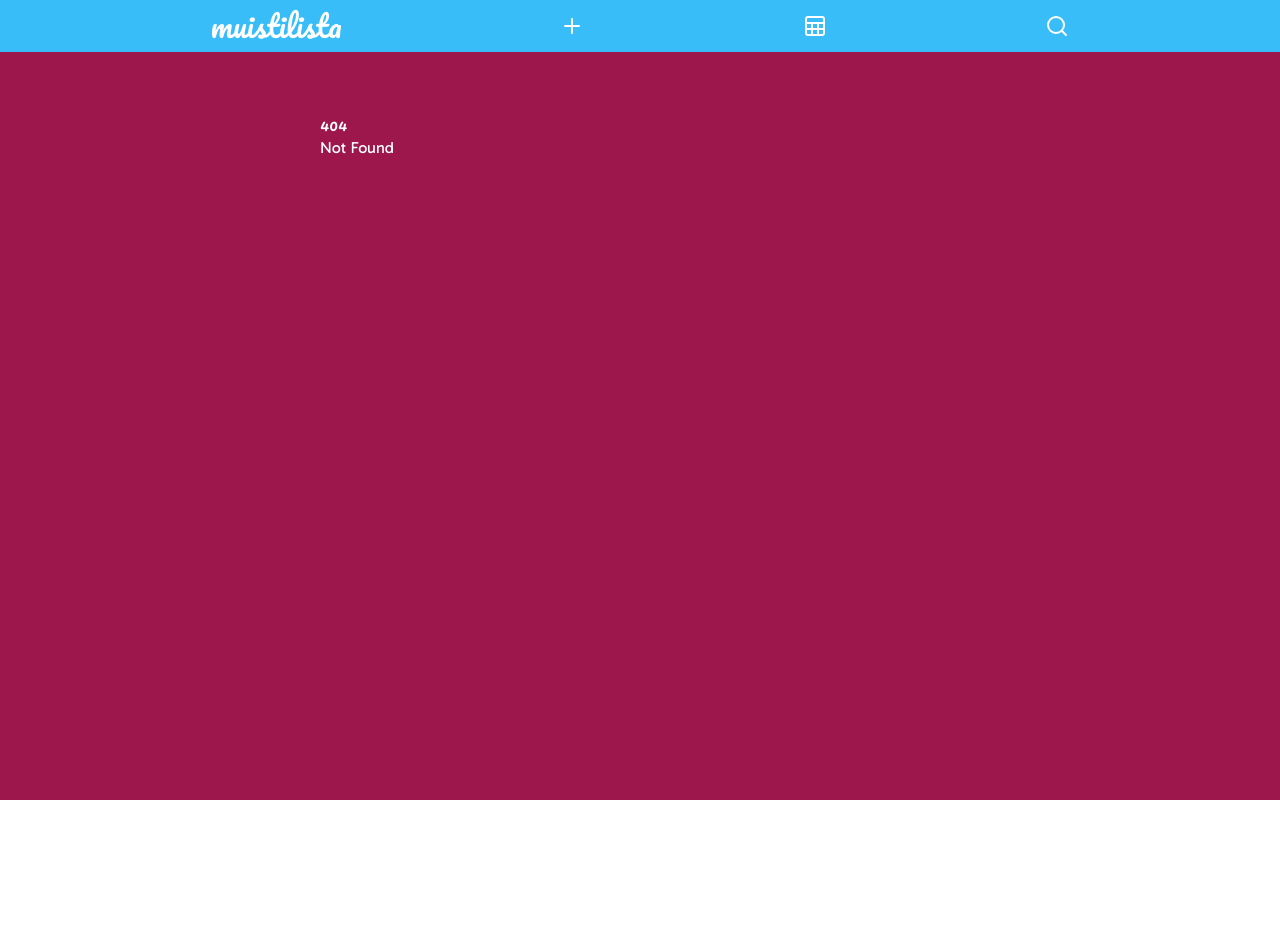
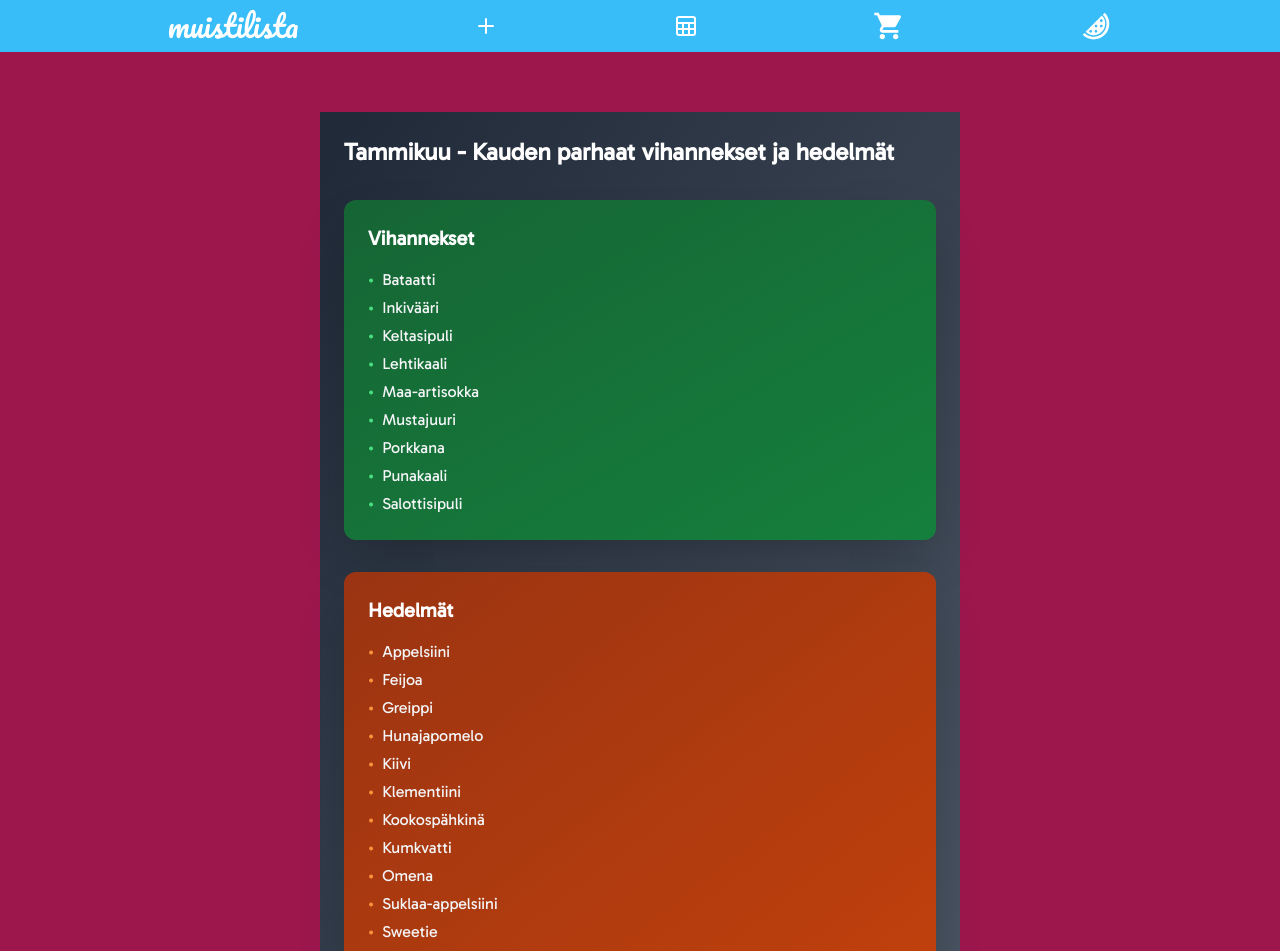
Before and after one commit to cvine001xamk/muistilista_svelte, a SvelteKit app: page /sesongissa in a window 1280 px wide. Before the commit this address had no page. Shown: the top 951 px of the page. Before the commit the page ends 800 px from the top, so only its background shows below. Built offline with nearby package versions, Linux system fonts and the light colour scheme.

Commit message:
Added vegetable calendar and shopping list

```diff
--- a/src/components/Navigaatio.svelte
+++ b/src/components/Navigaatio.svelte
@@ -1,15 +1,8 @@
 <script lang="ts">
-	import SearchIcon from '../lib/icons/SearchIcon.svelte';
 	import PlusIcon from '../lib/icons/PlusIcon.svelte';
 	import SheetIcon from '../lib/icons/SheetIcon.svelte';
-
-	let searching: boolean = false;
-	let hakusana: string = '';
-
-	function toggleSearch() {
-		// searching = !searching;
-		// console.log(searching);
-	}
+	import ShoppingIcon from '$lib/icons/ShoppingIcon.svelte';
+	import FruitIcon from '$lib/icons/FruitIcon.svelte';
 </script>
 
 <div class="bg-sky-400 p-2">
@@ -23,14 +16,11 @@
 		<a href="/suoritukset" class="btn btn-primary" aria-label="Suoritukset">
 			<SheetIcon />
 		</a>
-		<button class="btn btn-primary" aria-label="Suoritukset" on:click={toggleSearch}>
-			<SearchIcon />
-		</button>
+		<a href="/ostoslista" class="btn btn-primary" aria-label="Ostoslista">
+			<ShoppingIcon />
+		</a>
+		<a href="/sesongissa" class="btn btn-primary" aria-label="Sesonkikalenteri">
+			<FruitIcon />
+		</a>
 	</div>
-
-	{#if searching}
-		<div class="mx-auto mt-2 flex w-60 text-slate-900">
-			<input type="text" class="w-full border" placeholder="Hae tehtäviä" />
-		</div>
-	{/if}
 </div>
--- a/src/components/Tehtavat.svelte
+++ b/src/components/Tehtavat.svelte
@@ -3,10 +3,20 @@
 	import { supabase } from '$lib/supabase';
 	import { fade } from 'svelte/transition';
 	import Tehtavarivi from './Tehtavarivi.svelte';
+	import DeleteIcon from '$lib/icons/DeleteIcon.svelte';
 
 	let sortedTehtavat = $state<Tehtava[]>([]);
 	let loading: boolean = $state(true);
 	let tasksWithLessThanOneDay: number = $state(0);
+	let searchTerm = $state<string>('');
+
+	const filteredTehtavat = $derived(
+		searchTerm.length > 1
+			? sortedTehtavat.filter((tehtava) =>
+					tehtava.nimi.toLowerCase().includes(searchTerm.toLowerCase())
+				)
+			: sortedTehtavat
+	);
 
 	function laskeJaljellaOlevaAika(tehtava: Tehtava, edellinenSuoritus: string | null): number {
 		const now = new Date();
@@ -65,7 +75,7 @@
 
 		setTimeout(() => {
 			loading = false;
-		}, 100);
+		}, 200);
 
 		updateBadge(tasksWithLessThanOneDay);
 	}
@@ -102,7 +112,24 @@
 	</div>
 {:else}
 	<div class="flex flex-col items-center justify-center" in:fade>
-		{#each sortedTehtavat as tehtava}
+		<div class="relative mb-4 w-full max-w-md">
+			<input
+				type="text"
+				bind:value={searchTerm}
+				placeholder="Etsi tehtävää..."
+				class="w-full rounded-lg border border-gray-300 px-4 py-2 text-slate-900 focus:outline-none focus:ring-2 focus:ring-blue-500"
+			/>
+			{#if searchTerm}
+				<button
+					onclick={() => (searchTerm = '')}
+					class="absolute inset-y-0 right-0 flex items-center pr-3 text-slate-700 hover:text-gray-700"
+				>
+					<DeleteIcon />
+				</button>
+			{/if}
+		</div>
+
+		{#each filteredTehtavat as tehtava}
 			<Tehtavarivi {tehtava} {haeJaJarjestaTehtavat} />
 		{/each}
 	</div>
--- /dev/null
+++ b/src/lib/icons/DeleteIcon.svelte
@@ -0,0 +1,6 @@
+<svg xmlns="http://www.w3.org/2000/svg" width="32" height="32" viewBox="0 0 24 24"
+	><path
+		fill="currentColor"
+		d="M7 21q-.825 0-1.412-.587T5 19V6q-.425 0-.712-.288T4 5t.288-.712T5 4h4q0-.425.288-.712T10 3h4q.425 0 .713.288T15 4h4q.425 0 .713.288T20 5t-.288.713T19 6v13q0 .825-.587 1.413T17 21zM17 6H7v13h10zm-7 11q.425 0 .713-.288T11 16V9q0-.425-.288-.712T10 8t-.712.288T9 9v7q0 .425.288.713T10 17m4 0q.425 0 .713-.288T15 16V9q0-.425-.288-.712T14 8t-.712.288T13 9v7q0 .425.288.713T14 17M7 6v13z"
+	/></svg
+>
--- /dev/null
+++ b/src/lib/icons/FruitIcon.svelte
@@ -0,0 +1,6 @@
+<svg xmlns="http://www.w3.org/2000/svg" width="32" height="32" viewBox="0 0 24 24"
+	><path
+		fill="currentColor"
+		d="M16.4 16.4c3.4-3.4 3.4-8.9 0-12.2L4.2 16.4c3.3 3.4 8.8 3.4 12.2 0M16 7c.6 0 1 .4 1 1s-.4 1-1 1s-1-.4-1-1s.4-1 1-1m0 4c.6 0 1 .4 1 1s-.4 1-1 1s-1-.4-1-1s.4-1 1-1m-4 0c.6 0 1 .4 1 1s-.4 1-1 1s-1-.4-1-1s.4-1 1-1m0 4c.6 0 1 .4 1 1s-.4 1-1 1s-1-.4-1-1s.4-1 1-1m-4 2c-.6 0-1-.4-1-1s.4-1 1-1s1 .4 1 1s-.4 1-1 1m10.6 1.6c-4.6 4.6-12 4.6-16.6 0l1.4-1.4c3.8 3.8 9.9 3.8 13.7 0s3.8-9.9 0-13.7L18.6 2c4.5 4.6 4.5 12 0 16.6"
+	/></svg
+>
--- /dev/null
+++ b/src/lib/icons/ShoppingIcon.svelte
@@ -0,0 +1,6 @@
+<svg xmlns="http://www.w3.org/2000/svg" width="32" height="32" viewBox="0 0 24 24"
+	><path
+		fill="currentColor"
+		d="M7 22q-.825 0-1.412-.587T5 20t.588-1.412T7 18t1.413.588T9 20t-.587 1.413T7 22m10 0q-.825 0-1.412-.587T15 20t.588-1.412T17 18t1.413.588T19 20t-.587 1.413T17 22M5.2 4h14.75q.575 0 .875.513t.025 1.037l-3.55 6.4q-.275.5-.737.775T15.55 13H8.1L7 15h12v2H7q-1.125 0-1.7-.987t-.05-1.963L6.6 11.6L3 4H1V2h3.25z"
+	/></svg
+>
--- a/src/routes/lisaa/+page.svelte
+++ b/src/routes/lisaa/+page.svelte
@@ -15,7 +15,7 @@
 			suoritusvali
 		};
 
-		const { data, error } = await supabase.from('tehtavat').insert(formData);
+		const { error } = await supabase.from('tehtavat').insert(formData);
 
 		if (error) {
 			console.error('Virhe tehtävän lisäämisessä:', error);
--- /dev/null
+++ b/src/routes/ostoslista/+page.svelte
@@ -0,0 +1,127 @@
+<script lang="ts">
+	import { supabase } from '$lib/supabase';
+
+	type ShoppingItem = {
+		id?: string;
+		nimi: string;
+		hinta: number;
+	};
+
+	// State for the list of items
+	let items = $state<ShoppingItem[]>([]);
+
+	// State for the new item input
+	let newItemName = $state('');
+	let newItemPrice = $state<number | null>(null);
+
+	// Derived state for the total price
+	const totalPrice = $derived(items.reduce((sum, item) => sum + item.hinta, 0));
+
+	async function fetchItems() {
+		const { data, error } = await supabase
+			.from('ostokset')
+			.select('*')
+			.order('nimi', { ascending: true });
+
+		if (error) {
+			console.error('Error fetching items:', error);
+		} else {
+			items = data;
+		}
+	}
+
+	async function addItem() {
+		if (newItemName && newItemPrice !== null) {
+			// Insert into Supabase
+			const { data, error } = await supabase
+				.from('ostokset')
+				.insert([{ nimi: newItemName, hinta: newItemPrice }])
+				.select();
+
+			if (error) {
+				console.error('Error adding item:', error);
+			} else {
+				// Add the new item to the local state
+				items = [data[0], ...items];
+				newItemName = ''; // Clear input
+				newItemPrice = null; // Clear input
+			}
+		}
+	}
+
+	// Function to remove an item
+	async function removeItem(id: string) {
+		// Delete from Supabase
+		const { error } = await supabase.from('ostokset').delete().eq('id', id);
+
+		if (error) {
+			console.error('Error removing item:', error);
+		} else {
+			// Remove the item from the local state
+			items = items.filter((item) => item.id !== id);
+		}
+	}
+
+	// Fetch items when the component mounts
+	$effect(() => {
+		fetchItems();
+	});
+</script>
+
+<div class="mx-auto max-w-md rounded-lg bg-white p-4 shadow-lg">
+	<h2 class="mb-4 text-2xl font-bold text-slate-500">Ostoslista</h2>
+
+	<div class="mb-4">
+		<input
+			type="text"
+			bind:value={newItemName}
+			placeholder="Tuotteen nimi"
+			class="mb-2 w-full rounded-lg border border-gray-300 px-3 py-2 text-slate-800 focus:outline-none focus:ring-2 focus:ring-blue-500"
+		/>
+		<input
+			type="number"
+			bind:value={newItemPrice}
+			placeholder="Hinta (€)"
+			class="w-full rounded-lg border border-gray-300 px-3 py-2 text-slate-800 focus:outline-none focus:ring-2 focus:ring-blue-500"
+		/>
+	</div>
+
+	<button
+		onclick={addItem}
+		class="w-full rounded-lg bg-blue-500 px-4 py-2 text-white transition-colors hover:bg-blue-600"
+	>
+		Lisää tuote
+	</button>
+
+	<div class="mt-6 overflow-x-auto">
+		<table class="w-full">
+			<thead>
+				<tr class="border-b border-gray-200">
+					<th class="px-2 py-2 text-left">Tuote</th>
+					<th class="px-2 py-2 text-right">Hinta</th>
+					<th class="px-2 py-2 text-right">Toiminnot</th>
+				</tr>
+			</thead>
+			<tbody>
+				{#each items as item}
+					<tr class="border-b border-gray-200">
+						<td class="px-2 py-2 text-left text-slate-800">{item.nimi}</td>
+						<td class="px-2 py-2 text-right text-slate-800">{item.hinta.toFixed(2)} €</td>
+						<td class="px-2 py-2 text-right">
+							<button onclick={() => removeItem(item.id!)} class="text-red-500 hover:text-red-700">
+								Poista
+							</button>
+						</td>
+					</tr>
+				{/each}
+			</tbody>
+		</table>
+	</div>
+
+	<div class="mt-4 border-t border-gray-200 pt-4">
+		<div class="flex justify-between font-bold text-slate-800">
+			<span>Yhteensä:</span>
+			<span>{totalPrice.toFixed(2)} €</span>
+		</div>
+	</div>
+</div>
--- /dev/null
+++ b/src/routes/sesongissa/+page.svelte
@@ -0,0 +1,162 @@
+<script lang="ts">
+	// Define a type for seasonal produce
+	type SeasonalProduce = {
+		vegetables: string[];
+		fruits: string[];
+	};
+
+	// Define the seasonal produce data with explicit numeric keys
+	const seasonalProduce: Record<number, SeasonalProduce> = {
+		1: {
+			// January
+			vegetables: [
+				'Bataatti',
+				'Inkivääri',
+				'Keltasipuli',
+				'Lehtikaali',
+				'Maa-artisokka',
+				'Mustajuuri',
+				'Porkkana',
+				'Punakaali',
+				'Salottisipuli'
+			],
+			fruits: [
+				'Appelsiini',
+				'Feijoa',
+				'Greippi',
+				'Hunajapomelo',
+				'Kiivi',
+				'Klementiini',
+				'Kookospähkinä',
+				'Kumkvatti',
+				'Omena',
+				'Suklaa-appelsiini',
+				'Sweetie',
+				'Veriappelsiini',
+				'Verigreippi'
+			]
+		},
+		2: {
+			// February
+			vegetables: [
+				'Bataatti',
+				'Juuripersilja',
+				'Kurkuma',
+				'Mustajuuri',
+				'Salaattifenkoli',
+				'Valkokaali',
+				'Valkosipuli'
+			],
+			fruits: [
+				'Annoona',
+				'Appelsiini',
+				'Avokado',
+				'Greippi',
+				'Guava',
+				'Hunajapomelo',
+				'Kiivi',
+				'Limetti',
+				'Rumeliini',
+				'Sharon',
+				'Sweetie',
+				'Veriappelsiini',
+				'Verigreippi',
+				'Verimandariini'
+			]
+		},
+		3: {
+			// March
+			vegetables: [
+				'Bataatti',
+				'Latva-artisokka',
+				'Maa-artisokka',
+				'Maniokki',
+				'Palsternakka',
+				'Peruna',
+				'Piparjuuri',
+				'Purppurabataatti'
+			],
+			fruits: [
+				'Ananaskirsikka',
+				'Avokado',
+				'Banaani',
+				'Greippi',
+				'Keittobanaani',
+				'Kookospähkinä',
+				'Limetti',
+				'Mandariini',
+				'Mango',
+				'Papaija',
+				'Passiohedelmä',
+				'Puoliveriappelsiini',
+				'Veriappelsiini'
+			]
+		},
+		// Add data for all 12 months...
+		12: {
+			// December
+			vegetables: ['Porkkana', 'Lanttu', 'Kaali'],
+			fruits: ['Omena', 'Päärynä']
+		}
+	};
+
+	// Get the current month (1-12)
+	const currentMonth = new Date().getMonth() + 1;
+
+	// Get the seasonal produce for the current month
+	const currentProduce = seasonalProduce[currentMonth];
+
+	// Finnish month names for display
+	const monthNames = [
+		'Tammikuu',
+		'Helmikuu',
+		'Maaliskuu',
+		'Huhtikuu',
+		'Toukokuu',
+		'Kesäkuu',
+		'Heinäkuu',
+		'Elokuu',
+		'Syyskuu',
+		'Lokakuu',
+		'Marraskuu',
+		'Joulukuu'
+	];
+	const currentMonthName = monthNames[currentMonth - 1];
+</script>
+
+<div class="min-h-screen bg-gradient-to-br from-gray-800 to-gray-600 text-white">
+	<div class="mx-auto max-w-4xl p-6">
+		<!-- Month Navigation -->
+		<div class="mb-8 flex items-center justify-between">
+			<h2 class="text-2xl font-bold text-white">
+				{currentMonthName} - Kauden parhaat vihannekset ja hedelmät
+			</h2>
+		</div>
+
+		<!-- Vegetables Card -->
+		<div class="mb-8 rounded-xl bg-gradient-to-br from-green-800 to-green-700 p-6 shadow-2xl">
+			<h3 class="mb-4 text-xl font-semibold text-white">Vihannekset</h3>
+			<ul class="space-y-1">
+				{#each currentProduce.vegetables as vegetable}
+					<li class="flex items-center text-base text-gray-100">
+						<span class="mr-2 text-green-400">•</span>
+						{vegetable}
+					</li>
+				{/each}
+			</ul>
+		</div>
+
+		<!-- Fruits Card -->
+		<div class="rounded-xl bg-gradient-to-br from-orange-800 to-orange-700 p-6 shadow-2xl">
+			<h3 class="mb-4 text-xl font-semibold text-white">Hedelmät</h3>
+			<ul class="space-y-1">
+				{#each currentProduce.fruits as fruit}
+					<li class="flex items-center text-base text-gray-100">
+						<span class="mr-2 text-orange-400">•</span>
+						{fruit}
+					</li>
+				{/each}
+			</ul>
+		</div>
+	</div>
+</div>
```
